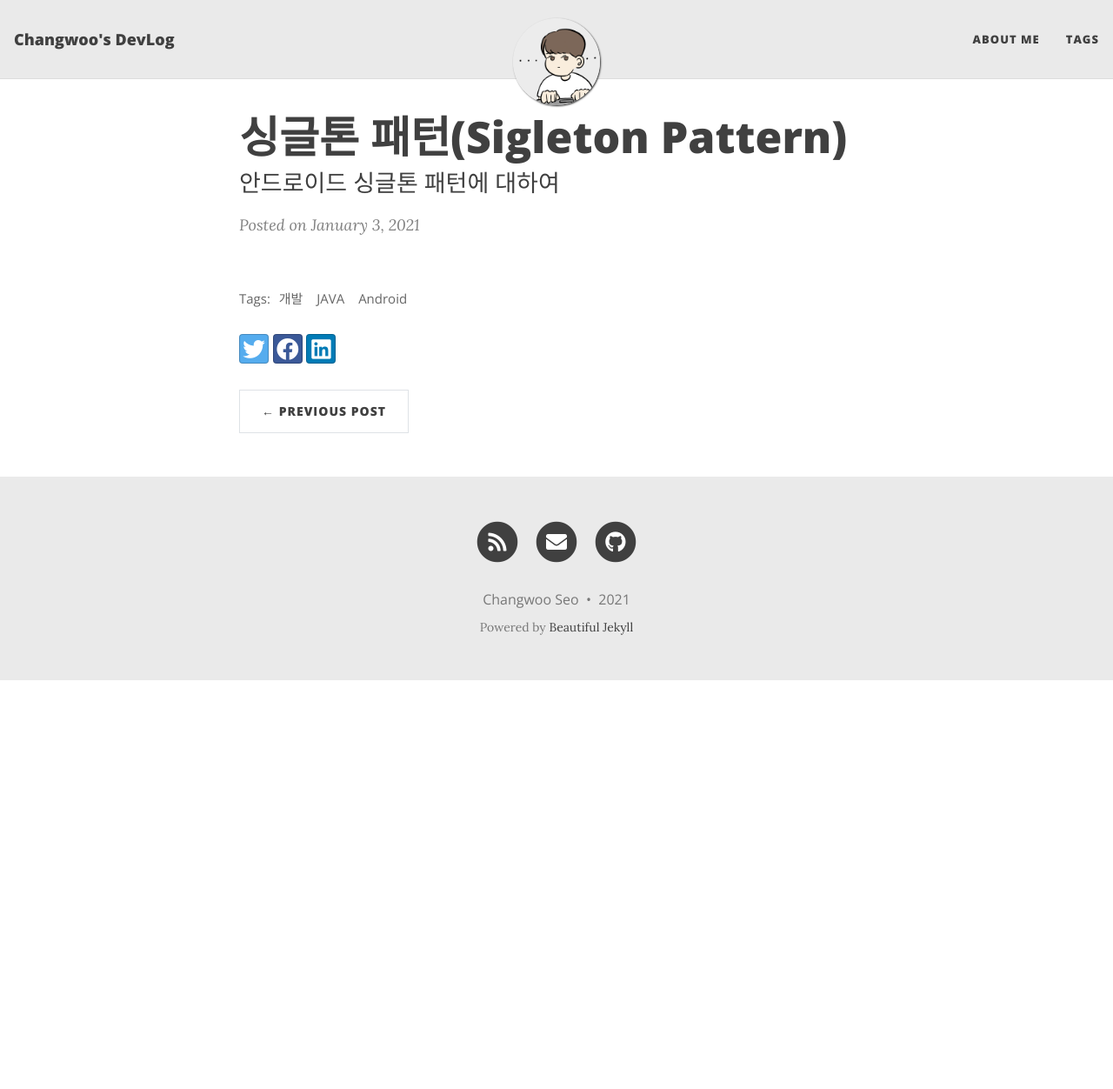
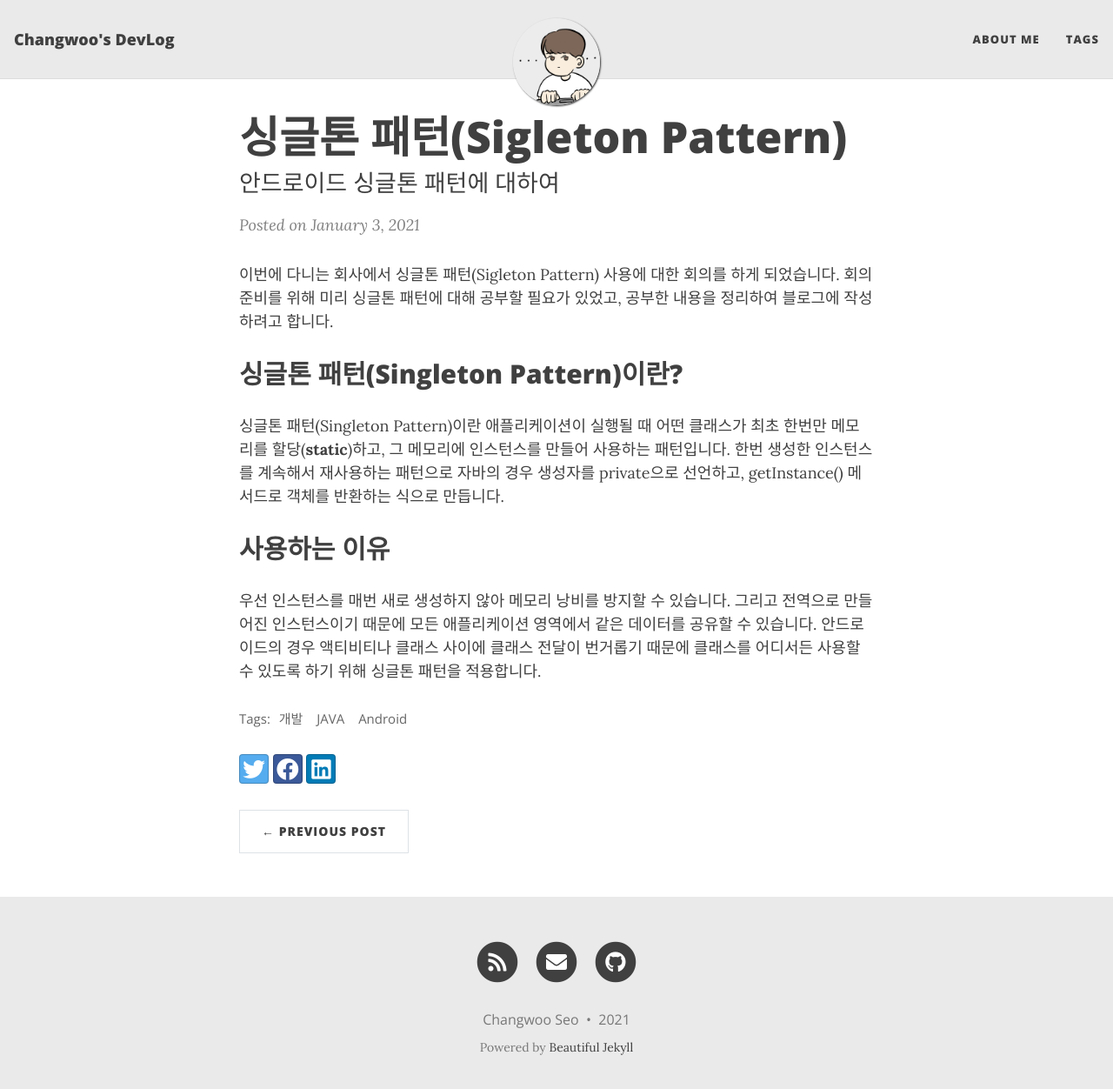
Before and after one commit to scw3812/scw3812.github.io, a Jekyll site: the page built from _posts/2021-01-03-singleton.md, in a window 1280 px wide and 1265 px high. Shown: the top 1252 px of the window at 87% size. Built offline with Jekyll 4.4.1, drawn with Linux system fonts in a browser that asks for light colours; nearby versions of some CDN libraries.

Commit message:
Update 2021-01-03-singleton.md

```diff
--- a/_posts/2021-01-03-singleton.md
+++ b/_posts/2021-01-03-singleton.md
@@ -4,3 +4,18 @@ title: 싱글톤 패턴(Sigleton Pattern)
 subtitle: 안드로이드 싱글톤 패턴에 대하여
 tags: [개발, JAVA, Android]
 ---
+
+이번에 다니는 회사에서 싱글톤 패턴(Sigleton Pattern) 사용에 대한 회의를 하게 되었습니다. 회의 준비를
+위해 미리 싱글톤 패턴에 대해 공부할 필요가 있었고, 공부한 내용을 정리하여 블로그에 작성하려고 합니다.
+
+## 싱글톤 패턴(Singleton Pattern)이란?
+
+싱글톤 패턴(Singleton Pattern)이란 애플리케이션이 실행될 때 어떤 클래스가 최초 한번만 메모리를 할당(**static**)하고,
+그 메모리에 인스턴스를 만들어 사용하는 패턴입니다. 한번 생성한 인스턴스를 계속해서 재사용하는 패턴으로 자바의 경우 생성자를
+private으로 선언하고, getInstance() 메서드로 객체를 반환하는 식으로 만듭니다.
+
+## 사용하는 이유
+
+우선 인스턴스를 매번 새로 생성하지 않아 메모리 낭비를 방지할 수 있습니다. 그리고 전역으로 만들어진 인스턴스이기 때문에 모든
+애플리케이션 영역에서 같은 데이터를 공유할 수 있습니다. 안드로이드의 경우 액티비티나 클래스 사이에 클래스 전달이 번거롭기
+때문에 클래스를 어디서든 사용할 수 있도록 하기 위해 싱글톤 패턴을 적용합니다.
```
